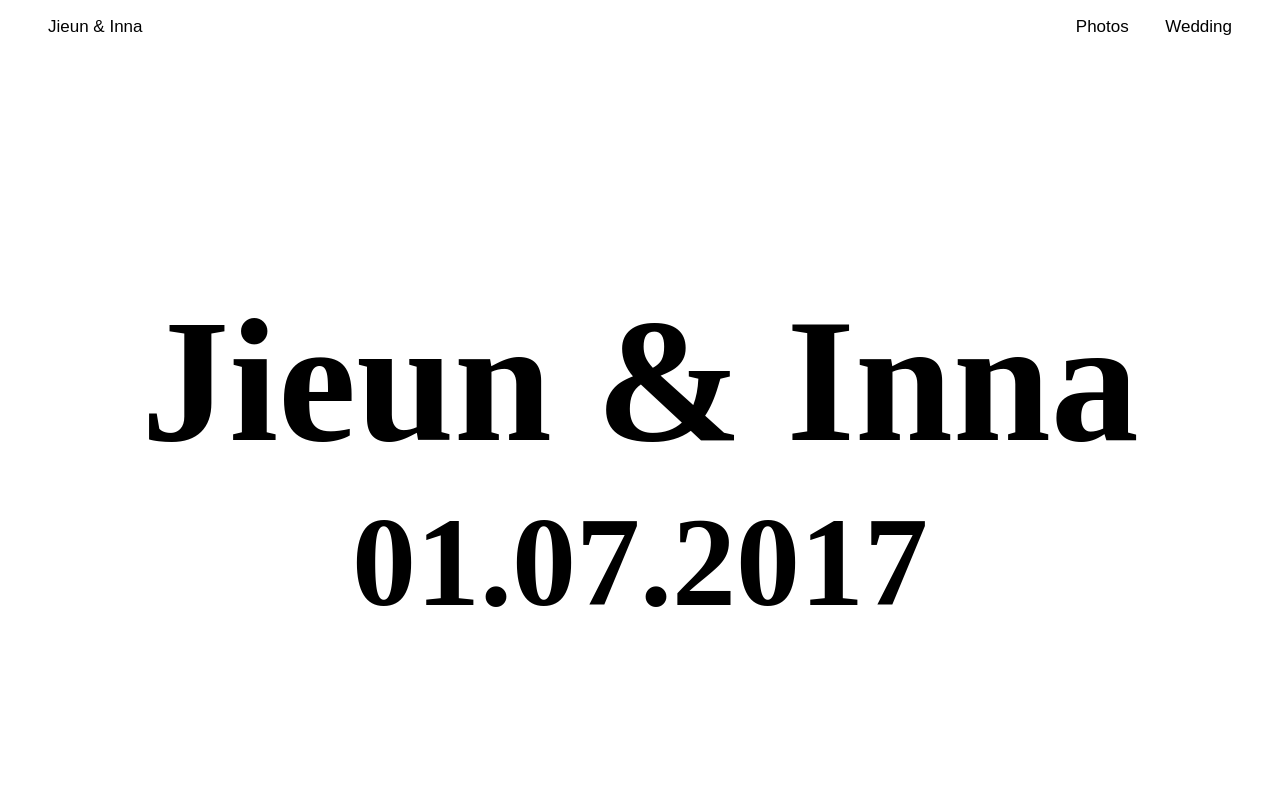
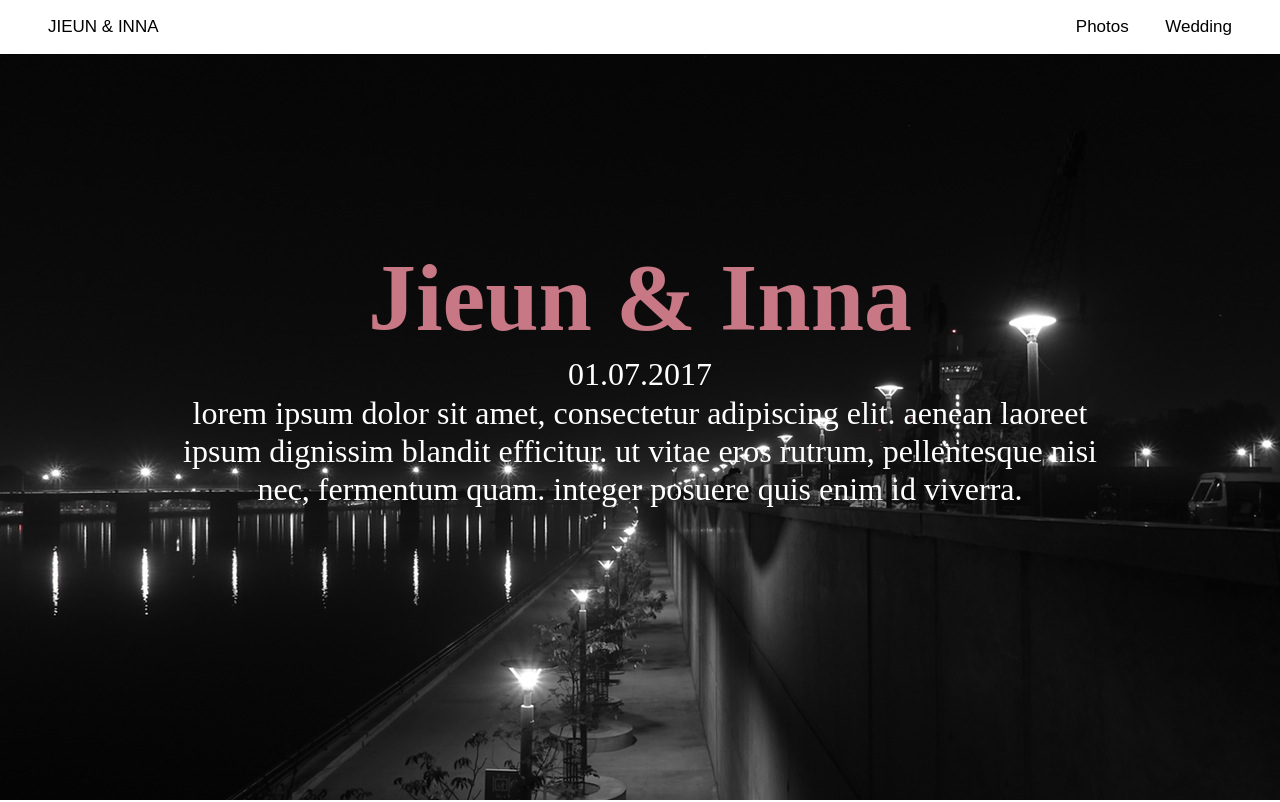
Before and after one commit to nimus0108/wedding, a plain HTML site: page index.html in a window 1280 px wide. Shown: the top 802 px of the page. Drawn offline with nearby package versions, Linux system fonts and the light colour scheme.

Commit message:
second draft

```diff
--- a/index.html
+++ b/index.html
@@ -11,13 +11,14 @@
 		<div class="main">
         <div class="hero">
 			<div class="nav">
-				<a href="index.html" class="nav-left">Jieun &amp; Inna</a>
+				<a href="index.html" class="nav-left">JIEUN &amp; INNA</a>
 	            <a href="photos.html">Photos</a>
 	            <a href="wedding.html">Wedding</a>
 	        </div>
 	        <div class="title">
 	        	<h1>Jieun &amp; Inna</h1>
 	        	<h2>01.07.2017</h2>
+	        	<h2>Lorem ipsum dolor sit amet, consectetur adipiscing elit. Aenean laoreet ipsum dignissim blandit efficitur. Ut vitae eros rutrum, pellentesque nisi nec, fermentum quam. Integer posuere quis enim id viverra.</h2>
 	        </div>
         </div>
         <div class="timeline" id="timeline">
@@ -74,8 +75,8 @@
 			</section>
         </div>
         <div class="contact">
-        	<h1>TALK TO US</h1>
-        	<div class="wife">
+<!--         	<h1>TALK TO US</h1>
+ -->        	<div class="wife">
 	        	<h2>Jieun Lee</h2>
 	        	<h3>516A Franklin Street</h3>
 	        	<h3>Bang Be Dong, NY (07670)</h3>
--- a/stylesheets/components/_all.scss
+++ b/stylesheets/components/_all.scss
@@ -1,4 +1,3 @@
-@import "timeline";
 @import "nav";
 @import "hero";
 @import "contact";
--- a/stylesheets/components/_contact.scss
+++ b/stylesheets/components/_contact.scss
@@ -1,5 +1,5 @@
 .contact {
-	height: 20em;
+	height: 15em;
 	width: 100%;
 	color: white;
 	background-color: $color-secondary;
--- a/stylesheets/components/_hero.scss
+++ b/stylesheets/components/_hero.scss
@@ -12,22 +12,25 @@
 
 	.title {
 		position:absolute;
-   		bottom:10em;
    		width: 100%;
    		text-align: center;
+   		@include margin(15em 0);
 
 		font-family: NarzissRegular;
-		color: $color-black;
-		font-weight: 200;
+		color: $color-secondary;
 
 		h1 {
-			font-size: 11em;
+			// text-transform: uppercase;
+			font-size: 6em;
 			@include margin(0);
 		}
 
 		h2 {
-			font-size: 8em;
-			@include margin(0);
-		}
+			text-transform: lowercase;
+			color: $color-white;
+			font-weight: 100;
+			font-size: 2em;
+			@include margin(0 5em);
+		 }
 	}
 }
--- a/stylesheets/components/_timeline.scss
+++ /dev/null
@@ -1,3 +0,0 @@
-.timeline {
-
-}
```
Also changed, not shown: photos.html (+1 -1 lines), wedding.html (+2 -2 lines), img/wedding.jpeg (added), img/wedding.jpg (deleted), stylesheets/main.css, 1 other file.
